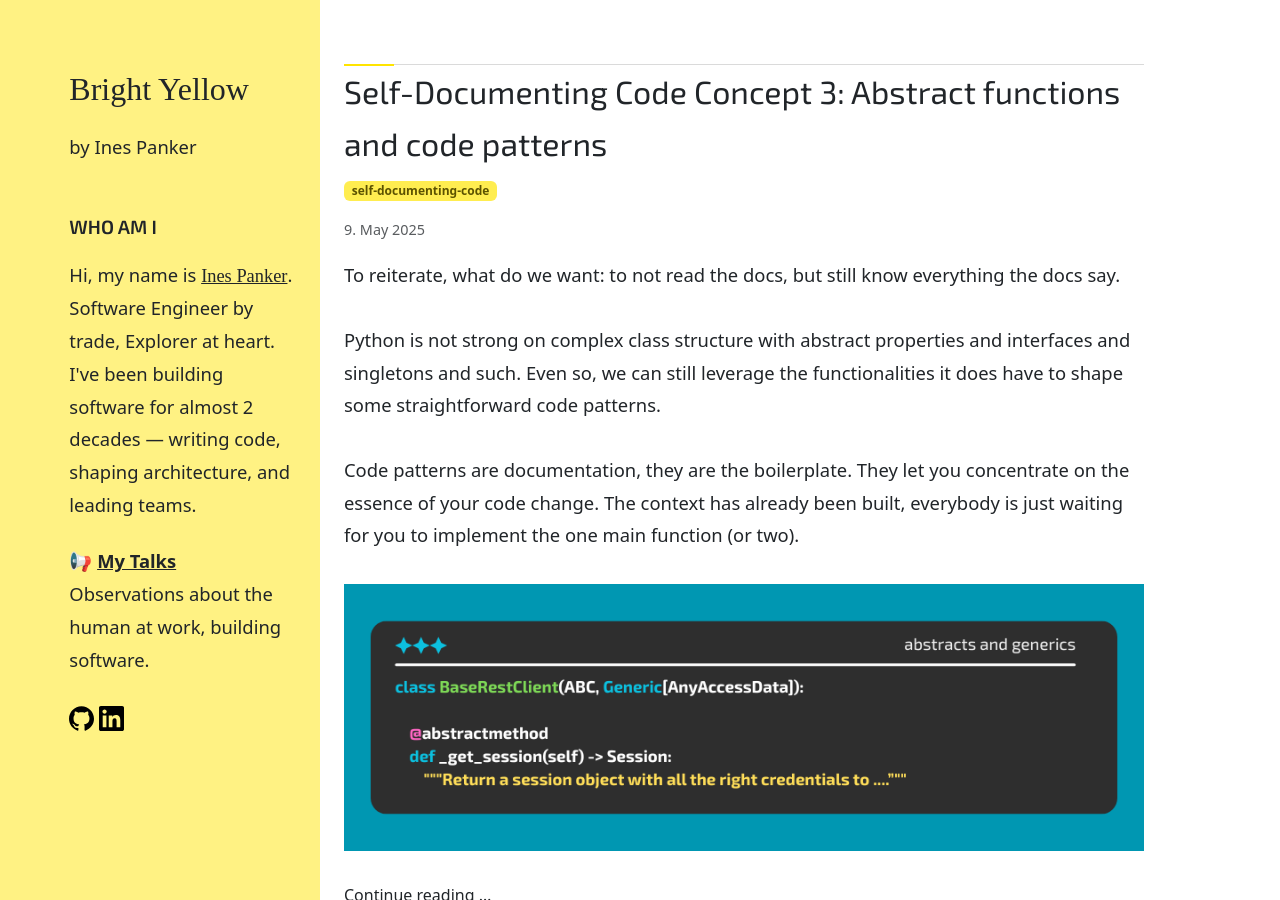
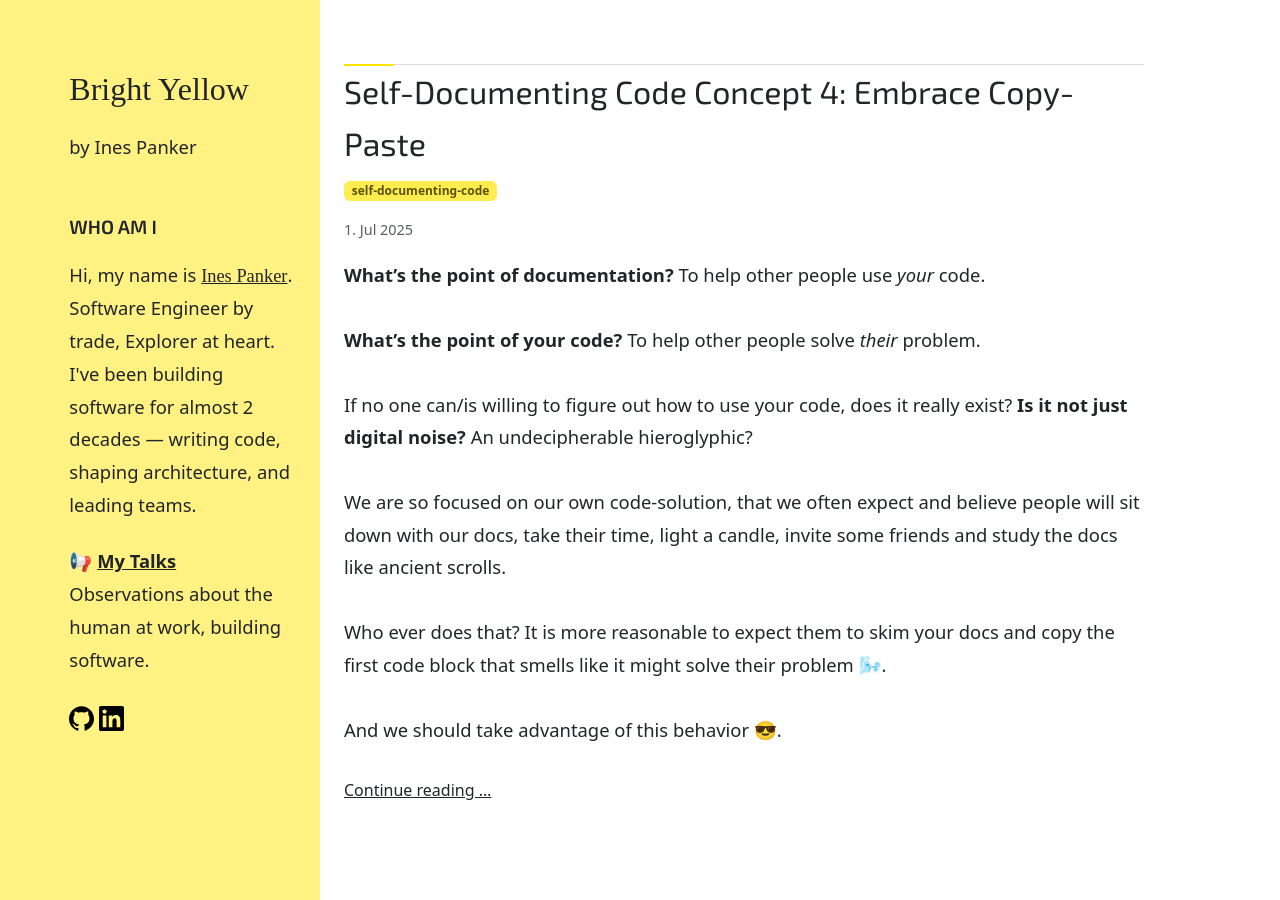
Before and after one commit to inesp/inesp.github.io, a Jekyll site: the page built from index.md, in a window 1280 px wide and 900 px high. Built offline with Jekyll 4.4.1, drawn with Linux system fonts in a browser that asks for light colours; nearby versions of some CDN libraries; some web fonts are replaced; some of the changed lines change nothing that is shown.

Commit message:
Create post Self-Documenting Code Concept 4

````diff
--- a/_posts/2025-05-09-self-documented-code-part-III.md
+++ b/_posts/2025-05-09-self-documented-code-part-III.md
@@ -343,4 +343,4 @@ In my experience, a good guideline for building code patterns is to keep them sh
 
 
 ## Next
-⏭️ To be continued...
+⏭️ [Self-Documenting Code Concept 4: Embrace Copy-Paste]({% post_url 2025-07-01-self-documented-code-part-IV %})
--- /dev/null
+++ b/_posts/2025-07-01-self-documented-code-part-IV.md
@@ -0,0 +1,169 @@
+---
+title: "Self-Documenting Code Concept 4: Embrace Copy-Paste"
+excerpt_separator: <!--more-->
+tags: self-documenting-code
+---
+
+**What's the point of documentation?** To help other people use _your_ code.
+
+**What's the point of your code?** To help other people solve _their_ problem.
+
+If no one can/is willing to figure out how to use your code, does it really exist? **Is it not just digital noise?** An undecipherable hieroglyphic?
+
+We are so focused on our own code-solution, that we often expect and believe people will sit down with our docs, take their time, light a candle, invite some friends and study the docs like ancient scrolls.
+
+Who ever does that? It is more reasonable to expect them to skim your docs and copy the first code block that smells like it might solve their problem 🌬️.
+
+And we should take advantage of this behavior 😎.
+
+<!--more-->
+
+## Previous chapter
+⏮️ [Self-Documenting Code Concept 3: Abstract functions and code patterns]({% post_url 2025-05-09-self-documented-code-part-III %})
+
+## Concept 4: Embrace Copy-Paste
+
+The various schools that care of us from a young age have made us blind to the fact that **copy-paste is a valid way of learning**. I would even go so far as to say it is by far the most common and effective way of learning ... anything really.
+
+It takes a lot more effort to learn from theory than to learn from a practical example: we have to first truly understand the theory and then truly understand our circumstances and then apply the theory to our practical situation while compensating for various limitations that the true world has compared to the theoretical world. This is hard work!
+
+And life is short.
+
+So, we copy-paste. **We take actual, practical examples of solutions that worked and try to apply them to our own problem.**
+
+**This cuts down the time it takes to make use of something new.**
+
+We can take advantage of this copy-paste reflex by making sure **our code has just 1 way of doing something.** (Or alternatively, it has just very few ways to do something, as few as it makes sense in your particular codebase.)
+
+When I ask somebody to create a new DB Model class, they will most likely copy-paste another existing Model class as the base from which to start. If I ask for a new Graphql mutation, they will copy-paste another Graphql mutation. If I ask them to create a new Y, they will most likely try to find any existing Y and copy-paste it.
+
+**And if all the DB Models / Graphql mutations / Y's ... are written in the same way, in the way that "is best", then the new code will just auto-magically also be written in "best" way.** No need to explain it or teach developers how to use it.
+
+We don't have to guarantee that everybody is educated in every detail of our code, we just have to guarantee that when they will inevitably copy-paste, they will copy-paste our preffered way of doing things.
+
+
+## Example 1: Mixins or The Silent Superpowers
+
+Our scenario: We want every Model to have a `created_on` and `last_updated_on` field. This will help us debug issues in the future.
+
+Solution: Create a `BaseModelMixin` that has these fields and then make sure every Model inherits from this mixin.
+
+If we just add these 2 columns to every Model class, other devs might miss them or ignore them. A mixin is much more visible and much more scary for devs to delete (or not copy). All the base-classes always feel much more important than things that are inside the class body.
+
+```py
+from django.db import models
+
+class TimestampedMixin(models.Model):
+    class Meta:
+        abstract = True
+
+    # We gave both field meta_-prefix, to make the names very specific
+    # and they don't crash with any other field.
+    meta_created_on = models.DateTimeField(auto_now_add=True)
+    meta_last_updated_on = models.DateTimeField(auto_now=True)
+
+#
+# ALL Models must inherit from the mixin, otherwise you won't know which
+# Model class gets copy-pasted:
+#
+# --- some file:
+class ModelA(TimestampedMixin,...): pass
+class ModelB(TimestampedMixin,...): pass
+# -- some other file:
+class ModelC(TimestampedMixin,...): pass
+```
+
+Another often seen use-case for this pattern is seen **in multi-tenant apps**. Where it is used to add the column `organization`/`tenant` to every Model to make sure that every row of every table truly belongs to a specific organization/tenant.
+
+
+## Example 2: Registrar and the Bureaucracy
+
+Scenario: We are parsing some data form Jira, but we can't support all data types Jira supports, because that's too much work. We want to support only a select list of field types. For every type, we also need a chosen function for processing that type.
+
+Solution: We create a registry of supported field types and their corresponding functions to process them.
+
+Had we stopped with just a list of supported fields types, then future devs would have to figure out how to process each type of field. But by also registering the function that processes each type, we make it easy for future devs to add support for new field types. Their new function will automatically be called in the correct place, they just have to create it and register it.
+
+```py
+# 1. Define the exact type of the processing function
+Type_Field_Processing_Function = Callable[<define the parameters>, <define the return type>]
+
+# 2. Register every field type with its processing function, which must be
+#  compatible with the Type_Field_Processing_Function type.
+SUPPORTED_FIELD_SCHEMAS: dict[str, Type_Field_Processing_Function] = {
+    "multicheckboxes": _fetch_name_from_multi_checkbox,
+    "sd-customerrequesttype": _fetch_name_from_sd_customer_request_type,
+}
+
+def _fetch_name_from_multi_checkbox(...): ...
+def _fetch_name_from_sd_customer_request_type(...): ...
+```
+
+Or in a more fancy way with a `@register`-decorator as shown in [Chapter I, Example 2: Keeping the collection in order]({% post_url 2025-04-17-how-to-make-code-self-document-itself %}#example-2-keeping-the-collection-in-order).
+
+
+## Example 3: The Gateway and the Gatekeeper
+
+Scenario: We soft-delete objects in our app, thus we really have to make sure only non-soft-deleted objects are shown to the user at all times.
+
+Solution: **We control the access to all objects at 1 place, at the "gateway" and we make it impossible to access objects directly, without going through the gateway.**
+
+This is harder to show in code because it is very, very situation + context specific.
+
+If we are talking about Django, we are probably best off if we create a dedicated `models.Manager` for every Model, but I wouldn't want to do this, because `models.Manager` are awfully unflexible and annoying to work with.
+
+Scenario 2: We want to log the current user with every HTTP request to our app.
+
+Solution: We put the code into a `Middleware`. Every request passes through the middleware, it is not possible to skip it, thus it is not possible to forget to log the user.
+
+
+## Example 4: An Enum Knows All Types of Things
+
+
+Scenario: We are keeping track of all actions that users take. The user, who did an action is either a human user with an email address, an API key with a name or it is us, the app itself. We want to validate calls to our audit-function to make sure we always store the user with email address.
+
+Solution: The input to our app is an `Enum`: `UserType`. It can have only 3 values: `HUMAN`, `API_KEY`, `SYSTEM` and we can validate the input against this enum.
+
+Had we not used an enum, but just a string, then future devs would need to
+- a) know what precisely to send in for "system user" (is it `system` or `app` or `application` or `system_user` or `system-user` or ...?) and
+- b) somebody would inevitably send in a new string, possible simply because they wouldn't realize that their choice will have any repercussions at all. **And frankly, how would they know the nature of this field if the function signature allows just any old string?** When the function signature is limited to this enum, however, it is clear what needs to be sent in.
+
+```py
+from enum import StrEnum
+
+class UserType(StrEnum):
+    HUMAN = "human"
+    API_KEY = "api_key"
+    SYSTEM = "system"
+
+
+def audit_action(user: User | None, user_type: UserType, action: str, ...):
+  #
+  # Our magic:
+  #
+  # Here we do the validation, we tie the user_type and user together.
+  # In production we probably wouldn't want to raise an error,
+  # but log it instead or do something else.
+  if user_type == UserType.HUMAN and user is None:
+      raise ValueError("User type is HUMAN, but no user was provided.")
+  if user_type != UserType.HUMAN:
+    user = None
+  # ...
+
+# somewhere in the code:
+audit_action(current_user, UserType.HUMAN, "created a new project", ...)
+# or
+audit_action(None, UserType.SYSTEM, "project missing ...", ...)
+
+```
+
+## Conclusion
+
+Copy-paste is good. People will copy-paste. Let's write our code to be copy-paste friendly. So,..
+
+**instead of writing 5000 words of documentation on a new pattern, we should just fix our code to use the new pattern everywhere**.
+
+The old pattern has been erased from history and future devs will just copy-paste the new pattern.
+
+## Next
+⏭️ To be continued...
````
